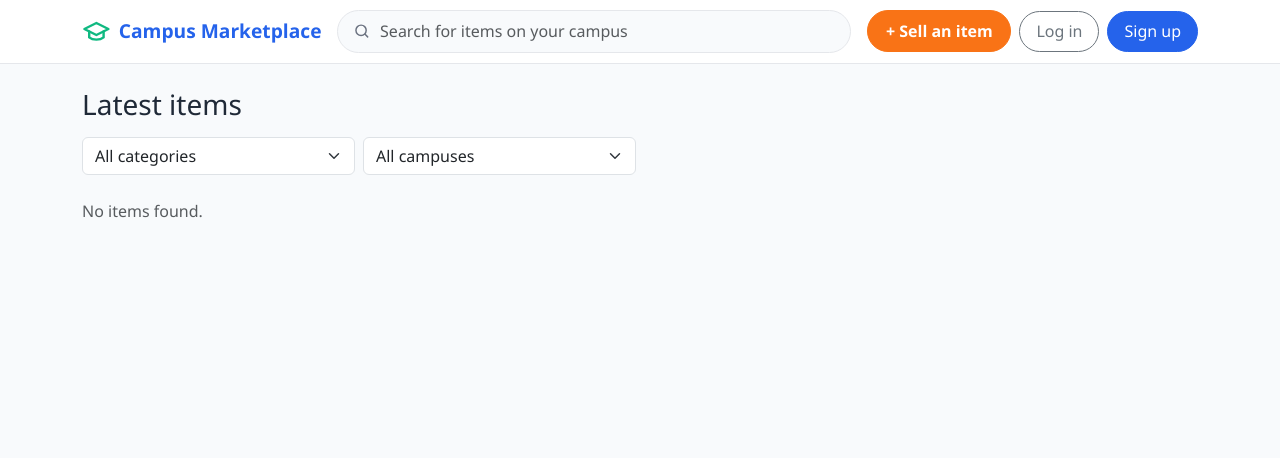
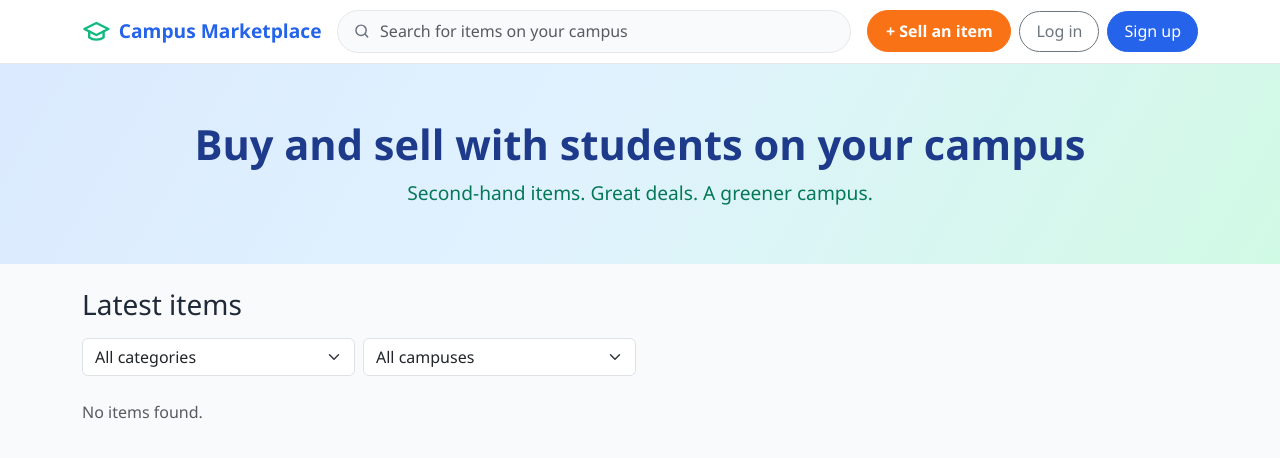
Before and after one commit to mafoudmaryam/campus-marketplace, a Django app: page / in a window 1280 px wide. Shown: the top 458 px of the page. Run offline with Django 5.2, Linux system fonts and the light colour scheme; data that the repository does not hold is empty; some libraries are stand-ins or nearby versions.

Commit message:
Add gradient hero banner to the home page

```diff
--- a/static/css/site.css
+++ b/static/css/site.css
@@ -143,3 +143,21 @@ body {
   .nav-actions { flex-wrap: wrap; margin-top: .75rem; }
   .user-dropdown { right: auto; left: 0; }
 }
+
+/* ---------- hero ---------- */
+.hero {
+  background: linear-gradient(120deg, #dbeafe 0%, #e0f2fe 45%, #d1fae5 100%);
+  padding: 3.5rem 0;
+  text-align: center;
+}
+.hero-title {
+  font-size: clamp(1.7rem, 4vw, 2.6rem);
+  font-weight: 800;
+  color: #1e3a8a;
+  margin-bottom: .6rem;
+}
+.hero-subtitle {
+  font-size: clamp(1rem, 2vw, 1.2rem);
+  color: #047857;
+  margin: 0;
+}
--- a/templates/base.html
+++ b/templates/base.html
@@ -63,6 +63,8 @@
     </div>
   </nav>
 
+  {% block hero %}{% endblock %}
+
   <main class="container py-4 pb-5">
     {% block content %}{% endblock %}
   </main>
--- a/templates/listings/home.html
+++ b/templates/listings/home.html
@@ -1,4 +1,13 @@
 {% extends "base.html" %}
+
+{% block hero %}
+<section class="hero">
+  <div class="container">
+    <h1 class="hero-title">Buy and sell with students on your campus</h1>
+    <p class="hero-subtitle">Second-hand items. Great deals. A greener campus.</p>
+  </div>
+</section>
+{% endblock %}
 
 {% block content %}
 <h1 class="h3 mb-3">Latest items</h1>
```
